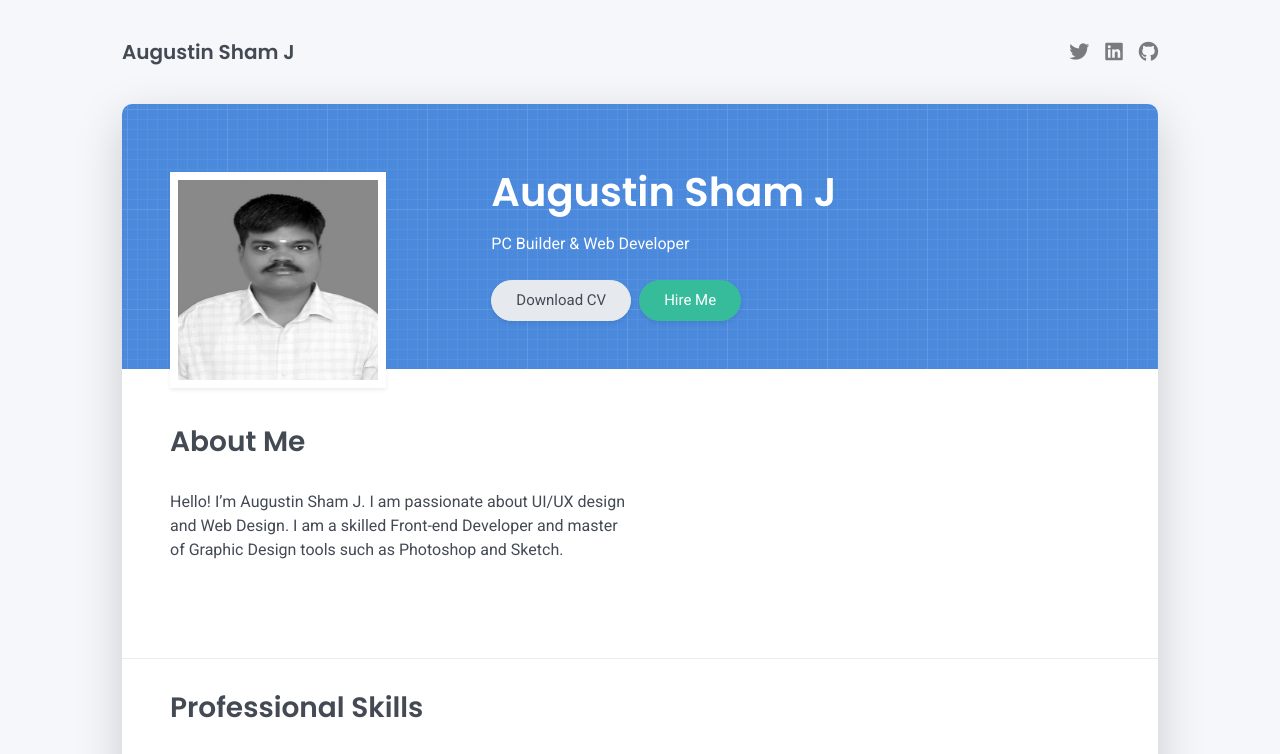
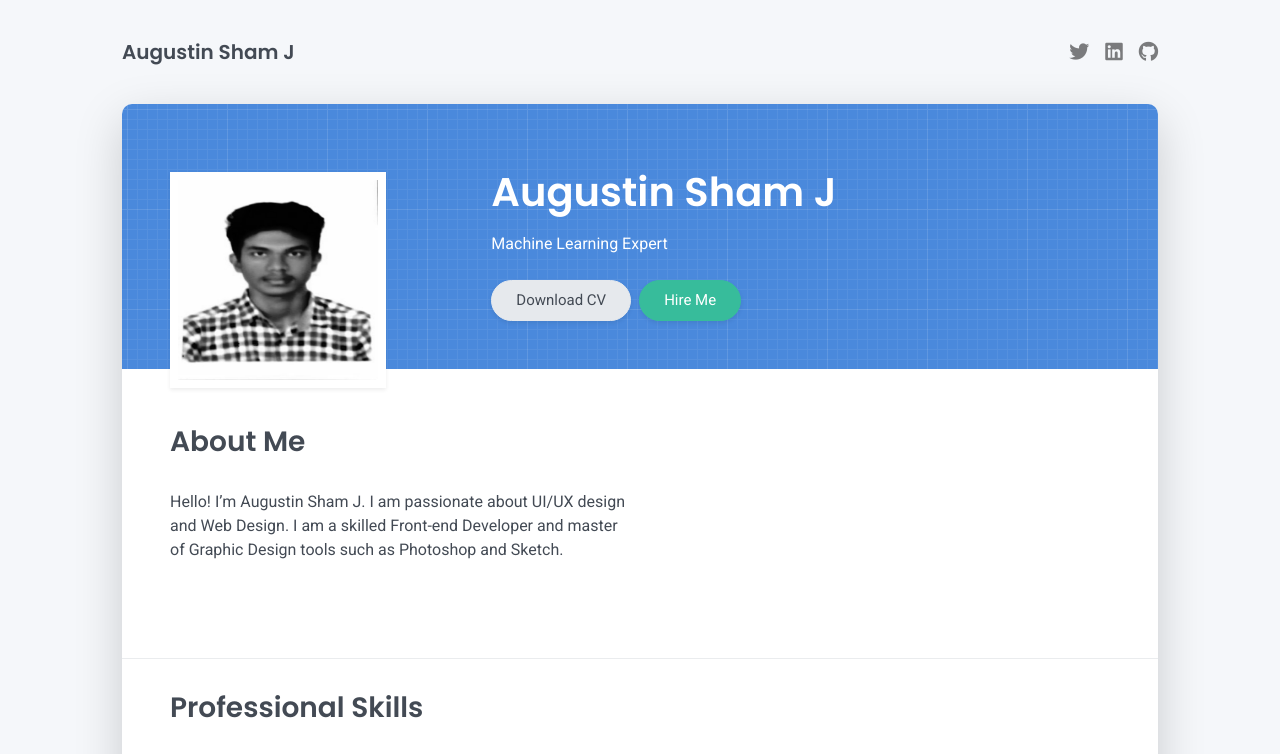
Before and after one commit to IBM-EPBL/IBM-Project-3900-1658670225, a plain HTML site: page Assessments/Team Leader Augustin Sham J/Assignment 1/index.html in a window 1280 px wide. Shown: the top 754 px of the page. Drawn offline with Linux system fonts and the light colour scheme.

Commit message:
initial commit

```diff
--- a/Assessments/Team Leader Augustin Sham J/Assignment 1/index.html
+++ b/Assessments/Team Leader Augustin Sham J/Assignment 1/index.html
@@ -91,7 +91,11 @@
             <div class="row">
               <div class="col-lg-4 col-md-5">
                 <div class="avatar hover-effect bg-white shadow-sm p-1">
-                  <img src="images/DSC_0159.JPG" width="200" height="200" />
+                  <img
+                    src="images/WhatsApp Image 2022-10-15 at 10.02.52 PM.jpeg"
+                    width="200"
+                    height="200"
+                  />
                 </div>
               </div>
               <div class="col-lg-8 col-md-7 text-center text-md-start">
@@ -99,7 +103,7 @@
                   Augustin Sham J
                 </h2>
                 <p data-aos="fade-left" data-aos-delay="100">
-                  PC Builder & Web Developer
+                  Machine Learning Expert
                 </p>
                 <div
                   class="d-print-none"
```
Also changed, not shown: Assessments/Team Member 2 Babin Mon B/Assignment 1/index.html (+5 -1 lines), Assessments/Team Member 3 Godson Raj R/Assignment 1/index.html (+5 -1 lines), Assessments/Team Leader Augustin Sham J/Assignment 1/images/DSC_0159.JPG (deleted), Assessments/Team Leader Augustin Sham J/Assignment 1/images/WhatsApp Image 2022-10-15 at 10.02.52 PM.jpeg (added), Assessments/Team Member 2 Babin Mon B/Assignment 1/images/DSC_0159.JPG (deleted), Assessments/Team Member 3 Godson Raj R/Assignment 1/images/DSC_0159.JPG (deleted), Assessments/Team Member 3 Godson Raj R/Assignment 1/images/WhatsApp Image 2022-10-15 at 10.02.45 PM.jpeg (added).
